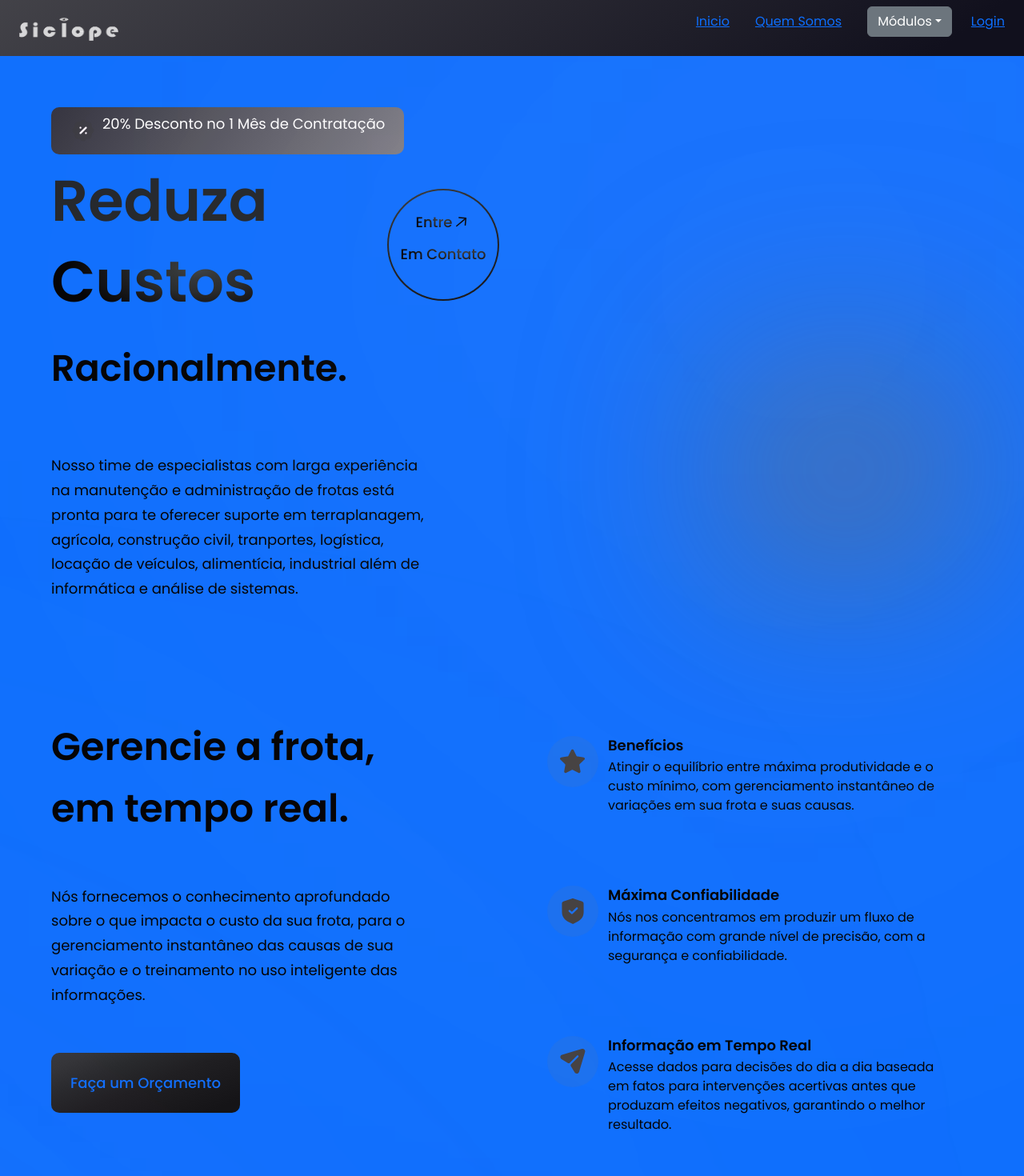
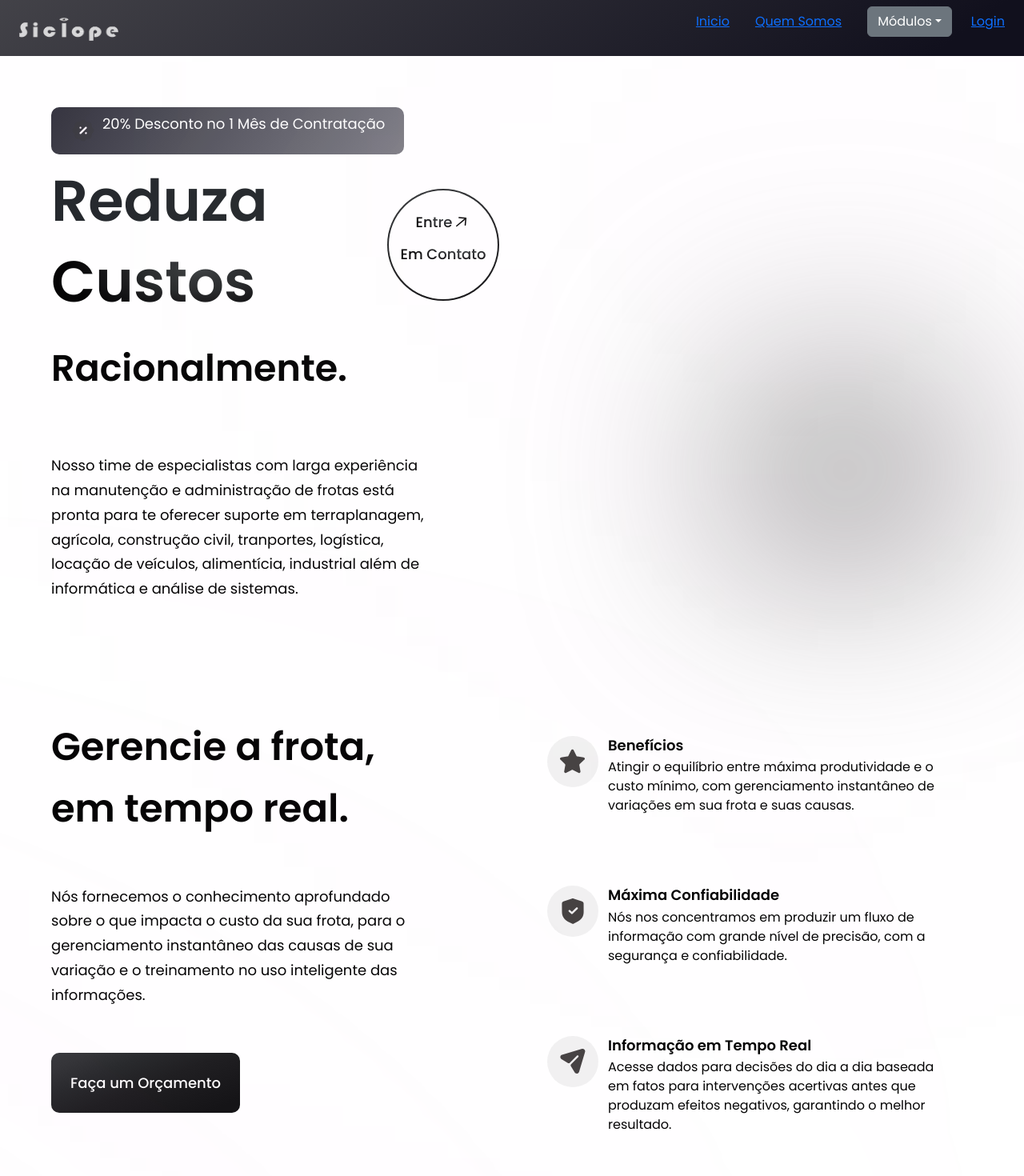
Before and after one commit to flavioepimentel/sciclop_website, a React (Vite) app: page /sciclop_website in a window 1280 px wide. Shown: the top 1470 px of the page at 80% size. Built offline with nearby package versions, Linux system fonts and the light colour scheme.

Commit message:
fix: :lipstick: Corrige conflito de classes Tailwind e React-Bootstrap

```diff
--- a/src/Layout/Layout.jsx
+++ b/src/Layout/Layout.jsx
@@ -3,13 +3,13 @@ import { Footer, Navbar } from "../components";
 import { Outlet, Link } from "react-router-dom";
 
 const Layout = () => (
-  <div className="bg-primary w-full overflow-hidden">
+  <div className=" w-full overflow-hidden">
     <div className={`bg-black-gradient ${styles.paddingX} ${styles.flexCenter}`}>
       <div className={` ${styles.boxWidth}`}>
         <Navbar />
       </div>
     </div>
-    <div className={`bg-primary ${styles.paddingX} ${styles.flexCenter}`}>
+    <div className={` ${styles.paddingX} ${styles.flexCenter}`}>
       <div className={`${styles.boxWidth}`}>
         <Outlet/>
         <Footer />
--- a/src/pages/Home/Home.jsx
+++ b/src/pages/Home/Home.jsx
@@ -2,8 +2,8 @@ import styles from "../../style";
 import { Billing, Business, CardDeal, Clients, CTA, Stats, Testimonials, Hero } from "../../components";
 
 const Home = () => (
-  <div className="bg-primary w-full overflow-hidden">
-    <div className={`bg-primary ${styles.flexStart}`}>
+  <div className="w-full overflow-hidden">
+    <div className={` ${styles.flexStart}`}>
       <div className={`${styles.boxWidth}`}>
         <Hero />
       </div>
--- a/src/pages/Home/components/Business.jsx
+++ b/src/pages/Home/components/Business.jsx
@@ -31,7 +31,7 @@ const Business = () =>  (
         variação e o treinamento no uso inteligente das informações.
       </p>
 
-      <Button styles={`mt-10`} />
+      <Button styles={`text-white mt-10`} />
     </div>
 
     <div className={`${layout.sectionImg} flex-col`}>
--- a/src/pages/Home/components/Button.jsx
+++ b/src/pages/Home/components/Button.jsx
@@ -1,7 +1,7 @@
 import React from "react";
 
 const Button = ({ styles }) => (
-  <button type="button" className={`py-4 px-6 font-poppins font-medium text-[18px] text-primary bg-blue-gradient rounded-[10px] outline-none ${styles}`}>
+  <button type="button" className={`py-4 px-6 font-poppins font-medium text-[18px] text-white bg-blue-gradient rounded-[10px] outline-none ${styles}`}>
     Faça um Orçamento
   </button>
 );
--- a/src/pages/Home/components/CardDeal.jsx
+++ b/src/pages/Home/components/CardDeal.jsx
@@ -17,7 +17,7 @@ const CardDeal = () => (
       <Button styles={`mt-10`} />
     </div>
 
-    <div className={layout.sectionImg}>
+    <div className={`${layout.sectionImg} sm:block hidden`}>
       <img src={card} alt="billing" className="w-[100%] h-[100%]" />
     </div>
   </section>
--- a/src/pages/Home/components/GetStarted.jsx
+++ b/src/pages/Home/components/GetStarted.jsx
@@ -3,7 +3,7 @@ import { arrowUp } from "../../../assets";
 
 const GetStarted = () => (
   <div className={`${styles.flexCenter} w-[140px] h-[140px] rounded-full bg-blue-gradient p-[2px] cursor-pointer`}>
-    <div className={`${styles.flexCenter} flex-col bg-primary w-[100%] h-[100%] rounded-full`}>
+    <div className={`${styles.flexCenter} flex-col bg-white w-[100%] h-[100%] rounded-full`}>
       <div className={`${styles.flexStart} flex-row`}>
         <p className="font-poppins font-medium text-[18px] leading-[23.4px]">
           <span className="text-gradient">Entre</span>
```
